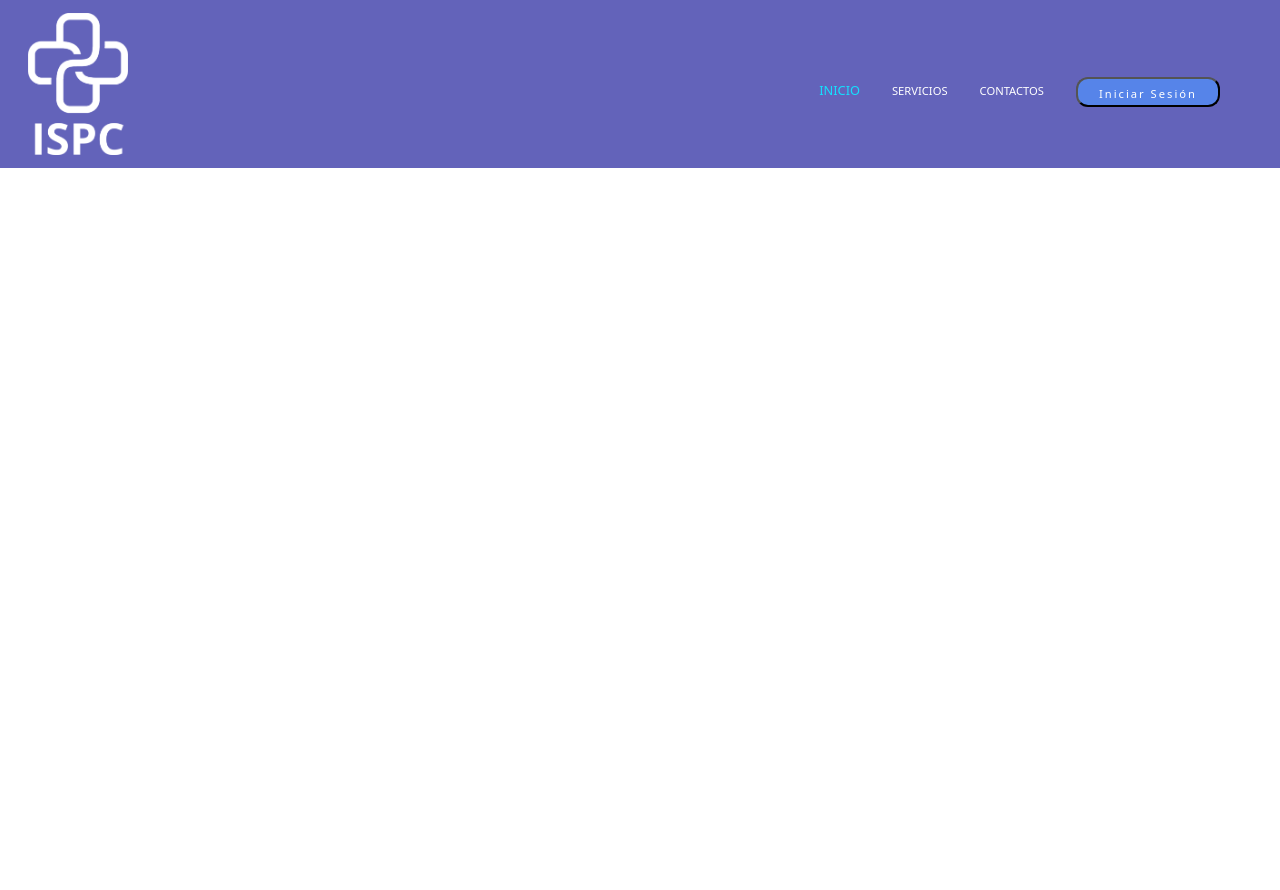
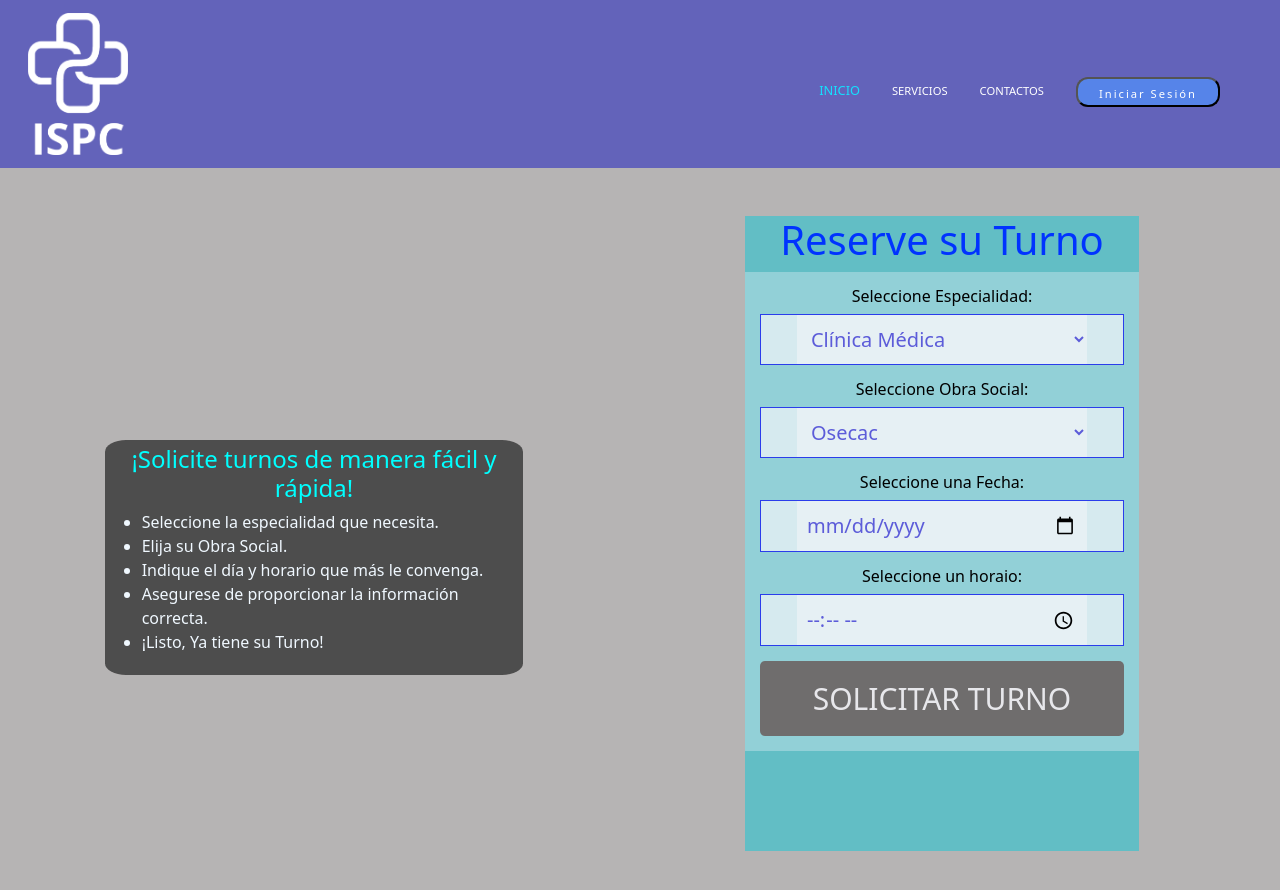
Before and after one commit to ElAlef/ProyectoFullstack, an Angular app in the folder turneroAngular/: page /Turnero in a window 1280 px wide. Before the commit this address led to /. Shown: the top 890 px of the page. Before the commit the page ends 800 px from the top, so only its background shows below. Built offline with nearby package versions, Linux system fonts and the light colour scheme.

Commit message:
cambio de estilos de login, vinculación con registro y con nuevo componente turnero

```diff
--- a/turneroAngular/src/app/app.module.ts
+++ b/turneroAngular/src/app/app.module.ts
@@ -10,6 +10,7 @@ import { FormsModule } from '@angular/forms';
 import { ServiciosComponent } from './pages/servicios/servicios.component';
 import { ContactosComponent } from './pages/contactos/contactos.component';
 import { RegistroComponent } from './componentes/registro/registro.component';
+import { TurneroComponent } from './pages/turnero/turnero.component';
 
 
 @NgModule({
@@ -19,7 +20,8 @@ import { RegistroComponent } from './componentes/registro/registro.component';
     LoginComponent,
     ServiciosComponent,
     ContactosComponent,
-    RegistroComponent
+    RegistroComponent,
+    TurneroComponent
 
   ],
   imports: [
--- a/turneroAngular/src/app/componentes/login/login.component.css
+++ b/turneroAngular/src/app/componentes/login/login.component.css
@@ -16,9 +16,9 @@
     background: rgba(255, 255, 255, 0.15);
     padding: 2rem 3rem;
     margin: auto;
-    border-radius: 2.5rem;
+    border-radius: 0.5rem;
     background-color: #ecf0f3;
-    box-shadow: 13px 13px 20px #cbced1, -13px -13px 20px #ffffff;
+
     color: black;
     margin-top: 10rem;
   }
@@ -41,11 +41,11 @@
     font-size: 0.875rem;
     color: #ffffff;
     font-weight: bold;
-    background-color: #bcd8c1;
+    background-color: #028bd4;
     width: 100%;
     display: block;
     padding: 0.875rem 1rem;
-    border-radius: 1.5rem;
-    box-shadow: 3px 3px 8px #b1b1b1, -3px -3px 8px #ffffff;
+    border-radius: 0.5rem;
+
     cursor: pointer;
   }
--- a/turneroAngular/src/app/componentes/login/login.component.html
+++ b/turneroAngular/src/app/componentes/login/login.component.html
@@ -1,6 +1,6 @@
 <div class="login">
     <form class="custom-form" method="post">
-      <h1>Login</h1>
+      <h1>Iniciar Sesión</h1>
       <input
         type="email"
         [(ngModel)]="email"
@@ -15,6 +15,8 @@
         placeholder="Password"
         required="required"
       />
-      <button type="submit" (click)=login()>Iniciar Sesion</button>
+      <button type="submit" (click)=login() routerLink="../Turnero">Iniciar Sesion</button>
+      <P>¿No tiene cuenta?</P>
+      <a routerLink="../Registro">Regístrate</a>
     </form>
   </div>
--- a/turneroAngular/src/app/componentes/registro/registro.component.css
+++ b/turneroAngular/src/app/componentes/registro/registro.component.css
@@ -1,6 +1,7 @@
+
+
 .fondo {
 
-    background-color: black;
     background-size: cover;
     background-position: center;
     background-attachment: fixed;
--- a/turneroAngular/src/app/componentes/registro/registro.component.html
+++ b/turneroAngular/src/app/componentes/registro/registro.component.html
@@ -1,6 +1,8 @@
+
+
 <body class="fondo">
 
-    <p class="ParrafoVolver">Volver al <a href="../index.html" class="linkVolver"><b>Inicio</b></a></p>
+    <p class="ParrafoVolver">Volver al <a routerLink="#" class="linkVolver"><b>Inicio</b></a></p>
 
     <div class="container">
       <h1 class="titulo">Registrarse</h1>
--- a/turneroAngular/src/app/componentes/registro/registro.component.ts
+++ b/turneroAngular/src/app/componentes/registro/registro.component.ts
@@ -1,4 +1,6 @@
 import { Component } from '@angular/core';
+
+
 
 @Component({
   selector: 'app-registro',
--- a/turneroAngular/src/app/pages/servicios/servicios.component.css
+++ b/turneroAngular/src/app/pages/servicios/servicios.component.css
@@ -22,7 +22,7 @@
 
   .NuestrosServicios__titulo {
     color: #8dcaf2;
-    font-size: 1.8rem;
+    font-size: 1.6rem;
     letter-spacing: 1px;
   }
 
--- /dev/null
+++ b/turneroAngular/src/app/pages/turnero/turnero.component.css
@@ -0,0 +1,86 @@
+.turnero {
+
+    background-size: cover;
+    background-position: top;
+    background-attachment: fixed;
+  }
+
+  .turnero__title {
+    text-align: center;
+    color: #0033ff;
+    font-size: 40px;
+  }
+
+  .turnero__titleCampo {
+    color: black;
+  }
+
+  .turnero__intro {
+    background-color: rgba(0, 0, 0, 0.572);
+    border-radius: 5%;
+    padding: 5px;
+    color: aliceblue;
+  }
+
+  .turnero__tituloIntro {
+    font-size: 1.5rem;
+    text-align: center;
+    color: aqua;
+  }
+
+  .turnero__form {
+    background-color: rgba(22, 202, 215, 0.519);
+    text-align: center;
+  }
+
+  .turnero__contenedorForm {
+    width: 100%;
+    padding: 15px;
+    margin-bottom: 100px;
+    background-color: rgba(186, 224, 232, 0.548);
+  }
+
+  .turnero input[type="time"],
+  .turnero input[type="date"],
+  .turnero select {
+    font-size: 20px;
+    width: 80%;
+    padding: 10px;
+    border: none;
+    color: #5c5cd9;
+    background-color: rgba(255, 250, 253, 0.375);
+  }
+
+  .turnero__contenedorInput {
+    margin-bottom: 15px;
+    border: 1px solid #2a3deb;
+    background-color: rgba(255, 250, 253, 0.625);
+  }
+
+  .turnero__boton {
+    border: none;
+    width: 100%;
+    text-align: center;
+    font-size: 30px;
+    color: #e7e7eb;
+    background-color: #6f6d6d;
+    padding: 15px 20px;
+    border-radius: 5px;
+    text-decoration: none;
+    cursor: pointer;
+  }
+
+  .turnero__boton:hover, .turnero__enlace:hover {
+    background-color: #646eca;
+    color: white;
+  }
+
+  .turnero__link {
+    text-decoration: none;
+    color: #2a3deb;
+    font-weight: 600;
+  }
+
+  .turnero__link:hover {
+    color: #6b75ca;
+  }
--- /dev/null
+++ b/turneroAngular/src/app/pages/turnero/turnero.component.html
@@ -0,0 +1,74 @@
+<body class="turnero">
+    <div
+        class="tuenero__granContenedor container-fluid row Nosotros__contenido d-flex justify-content-around align-items-center">
+        <div class="col-lg-4 mt-5 col-md-12 turnero__intro">
+            <h2 class="turnero__tituloIntro" >¡Solicite turnos de manera fácil y rápida!</h2>
+
+                 <ul>
+                        <li>Seleccione la especialidad que necesita.</li>
+                        <li>Elija su Obra Social.</li>
+                        <li>Indique el día y horario que más le convenga.</li>
+                        <li>Asegurese de proporcionar la información correcta.</li>
+                        <li>¡Listo, Ya tiene su Turno!</li>
+                </ul>
+
+        </div>
+        <div class=" col-lg-4 mt-5 mb-5 d-flex justify-content-center">
+                <form class="turnero__form" action="">
+
+                    <h1 class="turnero__title">Reserve su Turno</h1>
+                    <div class="turnero__contenedorForm">
+
+
+                        <h6 class="turnero__titleCampo">Seleccione Especialidad:</h6>
+                        <div class="turnero__contenedorInput">
+                            <select name="" id="">
+                                <option value="">Clínica Médica</option>
+                                <option value="">Odontología</option>
+                                <option value="">Laboratorio</option>
+                                <option value="">Resonancia Magnética</option>
+                                <option value="">Dermatologia</option>
+                                <option value="">OTL</option>
+                            </select>
+                        </div>
+
+                        <h6 class="turnero__titleCampo">Seleccione Obra Social:</h6>
+                        <div class="turnero__contenedorInput">
+                            <select name="" id="">
+                                <option value="">Osecac</option>
+                                <option value="">Ospe</option>
+                                <option value="">Osfe</option>
+                                <option value="">Amca</option>
+                                <option value="">Apsot</option>
+                                <option value="">Mutual de Farmacéuticos </option>
+                                <option value="">Bristol Medicine</option>
+                                <option value="">Apross</option>
+                                <option value="">Ensalud</option>
+                                <option value="">Famyl S. A.</option>
+                                <option value="">Galeno</option>
+                                <option value="">Health Medical</option>
+                                <option value="">Instituto Provincial de Salud de Salta</option>
+                                <option value="">La Caja Art</option>
+                                <option value="">Medifé</option>
+                            </select>
+
+                        </div>
+
+
+                        <h6 class="turnero__titleCampo">Seleccione una Fecha:</h6>
+                        <div class="turnero__contenedorInput">
+                            <input type="date">
+                        </div>
+
+                        <h6 class="turnero__titleCampo">Seleccione un horaio:</h6>
+                        <div class="turnero__contenedorInput">
+                            <input type="time">
+
+                        </div>
+
+                        <input type="submit" value="SOLICITAR TURNO" class="turnero__boton">
+                    </div>
+
+                </form>
+        </div>
+    </div>
--- a/turneroAngular/src/styles.css
+++ b/turneroAngular/src/styles.css
@@ -1 +1,4 @@
 /* You can add global styles to this file, and also import other style files */
+body{
+    background-color: rgb(182, 180, 180);
+}
```
Also changed, not shown: turneroAngular/src/app/app-routing.module.ts (+3 -6 lines), turneroAngular/src/app/pages/turnero/turnero.component.ts (added, +10 -0 lines), 1 other file (tests, documents, lock files or other folders).
